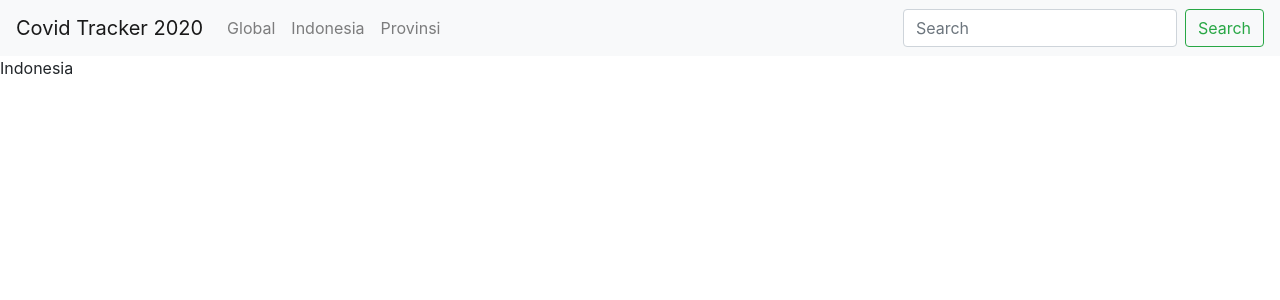
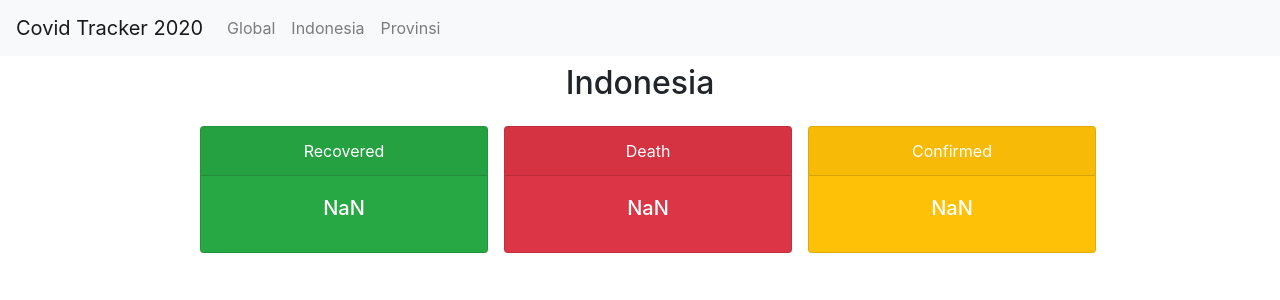
Before and after one commit to cliffmandagi/CovidTracker, a React (Create React App) app: page /indonesia in a window 1280 px wide. Shown: the top 300 px of the page. Built offline with nearby package versions, Linux system fonts and the light colour scheme; no server answers.

Commit message:
Update Indonesia
12/7/2020

```diff
--- a/src/App.js
+++ b/src/App.js
@@ -19,14 +19,6 @@ function App() {
               <Nav.Link href="/indonesia">Indonesia</Nav.Link>
               <Nav.Link href="/provinsi">Provinsi</Nav.Link>
             </Nav>
-            <Form inline>
-              <FormControl
-                type="text"
-                placeholder="Search"
-                className="mr-sm-2"
-              />
-              <Button variant="outline-success">Search</Button>
-            </Form>
           </Navbar.Collapse>
         </Navbar>
         <Switch>
--- a/src/pages/global.js
+++ b/src/pages/global.js
@@ -24,6 +24,8 @@ const Global = () => {
   }, []);
 
   return (
+    <>
+    <div className="justify-content-center"><h2 className="text-center mt-2">Global</h2></div>
     <div className="row justify-content-center">
       <Cards
         variant="Success"
@@ -41,6 +43,7 @@ const Global = () => {
         content={formatter.format(world.confirmed)}
       />
     </div>
+    </>
   );
 };
 
--- a/src/pages/indo.js
+++ b/src/pages/indo.js
@@ -1,11 +1,52 @@
-import React from 'react';
+import React, { useEffect, useState } from "react";
+import axios from "axios";
+import { formatter } from "../utils/formatNum";
+import Cards from "../components/Cards";
 
 const Indo = () => {
-    return (
-        <div>
-            Indonesia
-        </div>
-    )
-}
+  const [indo, setWorld] = useState({
+    confirm: NaN,
+    death: NaN,
+    recovered: NaN,
+  });
+
+  useEffect(() => {
+    axios
+      .get("https://indonesia-covid-19.mathdro.id/api")
+      .then((res) => {
+        setWorld({
+          confirmed: res.data.perawatan,
+          death: res.data.meninggal,
+          recovered: res.data.sembuh,
+        });
+      })
+      .catch((err) => console.log(err));
+  }, []);
+
+  return (
+    <>
+      <div className="justify-content-center">
+        <h2 className="text-center mt-2">Indonesia</h2>
+      </div>
+      <div className="row justify-content-center">
+        <Cards
+          variant="Success"
+          header="Recovered"
+          content={formatter.format(indo.recovered)}
+        />
+        <Cards
+          variant="Danger"
+          header="Death"
+          content={formatter.format(indo.death)}
+        />
+        <Cards
+          variant="Warning"
+          header="Confirmed"
+          content={formatter.format(indo.confirmed)}
+        />
+      </div>
+    </>
+  );
+};
 
 export default Indo;
--- a/src/pages/prov.js
+++ b/src/pages/prov.js
@@ -1,4 +1,5 @@
-import React from 'react';
+import React, {useEffect, useState} from 'react';
+import axios from 'axios';
 
 const Prov = () => {
     return (
```
Also changed, not shown: 1 other file (tests, documents, lock files or other folders).
